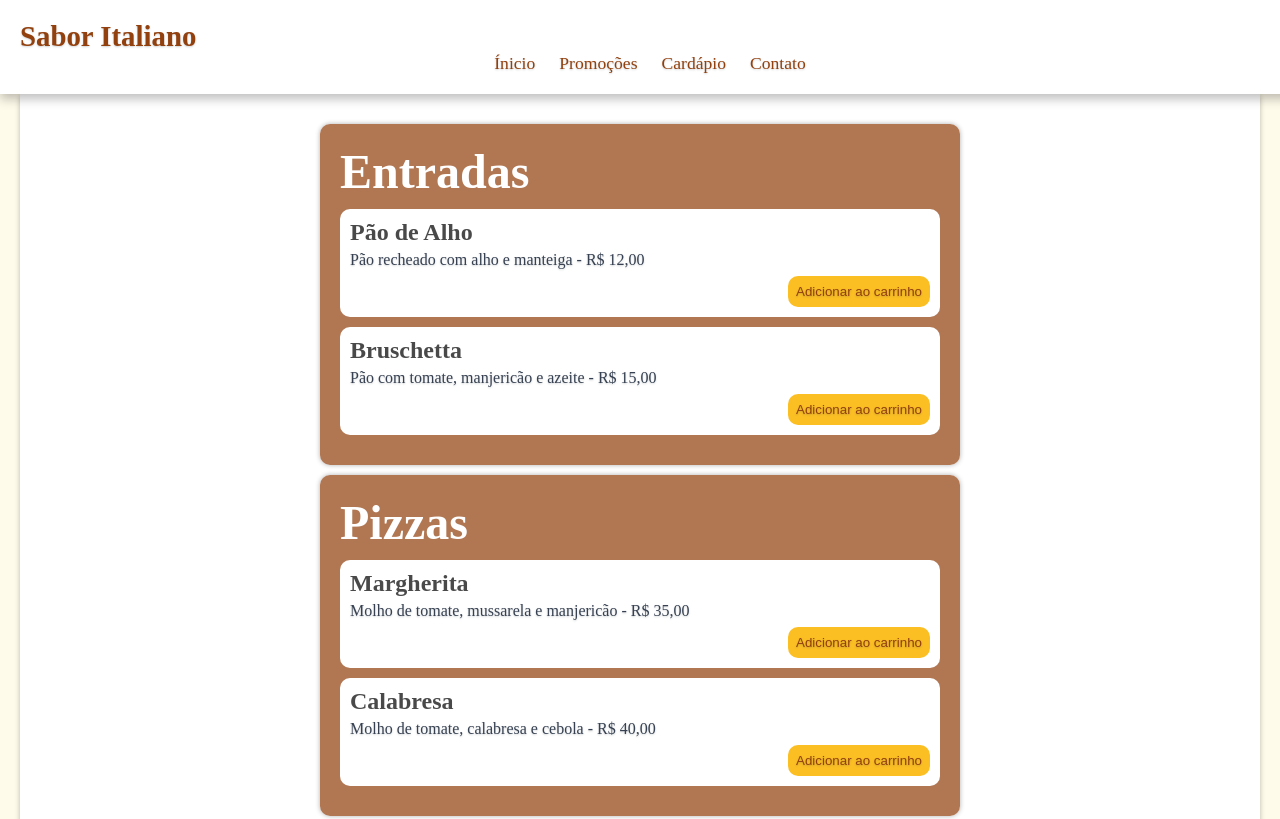
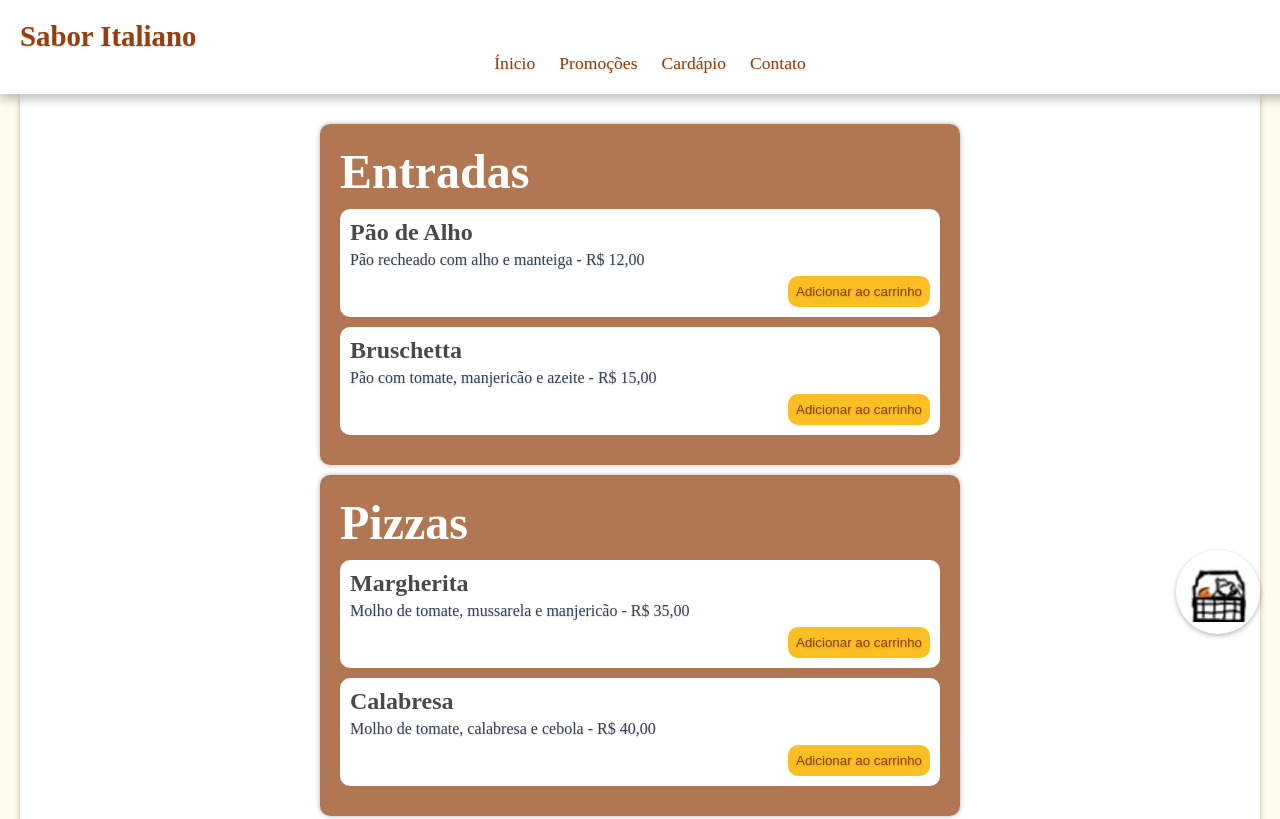
Before and after one commit to pedroH-fullstack/sabor-italiano, a plain HTML site: page cardapio.html in a window 1280 px wide. Shown: the top 819 px of the page. Drawn offline with Linux system fonts and the light colour scheme.

Commit message:
cestinha

```diff
--- a/cardapio.html
+++ b/cardapio.html
@@ -19,7 +19,12 @@
                         </ul>
                     </nav>
                 </div>
+                <div id="conteiner-carrinho">
+
+                    <img src="imagens/Sem título.jpg" alt="cestinha">
+                </div>
     </header>
+
     <main>
         <section id="cardapio">
             <section class="secoes-cardapio">
--- a/estilo/cardapio.css
+++ b/estilo/cardapio.css
@@ -48,6 +48,25 @@ header nav a{
 
 header nav a:hover{
     color: var(--ambarP);
+}
+
+#conteiner-carrinho{
+    display: flex;
+    justify-content: flex-end;
+    align-items: flex-end;
+    position: fixed;
+    right: 20px;
+    top: 550px;
+    background-color: white;
+    padding: 12px;
+    border-radius: 50%;
+    box-shadow: 0px 2px 5px rgba(0, 0, 0, 0.274);
+}
+
+img{
+    width: 60px;
+    height: 60px;
+    cursor: pointer;
 }
 
 #cardapio{
```
Also changed, not shown: imagens/Sem título.jpg (added).
